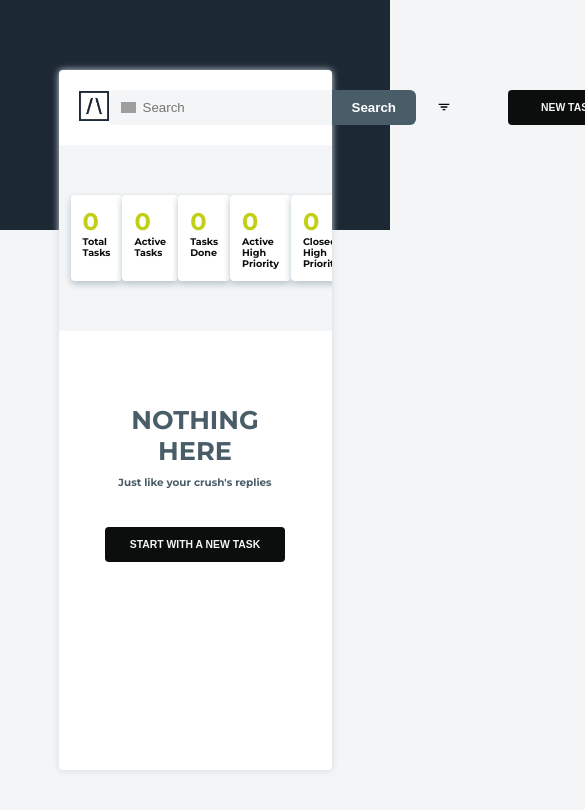
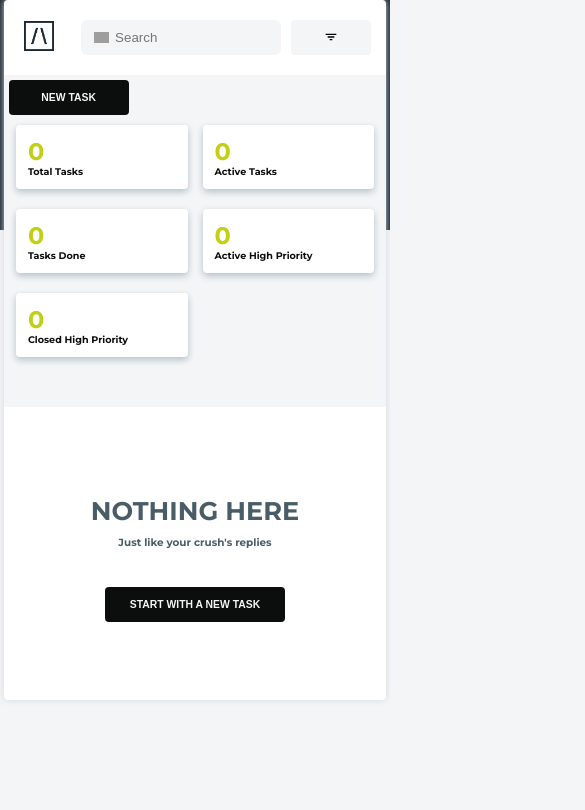
Before and after one commit to issajeanmarie/task-force-challenge-frontend, a React (Create React App) app: page / in a window 390 px wide. Shown: the top 810 px of the page, 585 px wide, since content can reach past the window. Built offline with nearby package versions, Linux system fonts and the light colour scheme; grey boxes are pictures that could not be loaded.

Commit message:
ADDED RESPONSIVENESS

```diff
--- a/public/styles/style.scss
+++ b/public/styles/style.scss
@@ -343,7 +343,6 @@ button.theButton{
 	background: #FFFFFF;
 	padding: 12px;
 	border-radius: 4px;
-	width: 130px;
 
 	h1{
 		color: #C1CF16;
@@ -383,19 +382,20 @@ button.theButton{
 	box-sizing: border-box;
 
 	//Make Scroll
-	::-webkit-scrollbar {
+	&::-webkit-scrollbar {
 	  width: 7px;
+	  height: 7px;
 	}
 
-	::-webkit-scrollbar-track {
+	&::-webkit-scrollbar-track {
 	  background: #F4F5F6;
 	}
 
-	::-webkit-scrollbar-thumb {
+	&::-webkit-scrollbar-thumb {
 	  background: #495D69;
 	}
 
-	::-webkit-scrollbar-thumb:hover {
+	&::-webkit-scrollbar-thumb:hover {
 	  background: #1C2834;
 	}
 
@@ -411,3 +411,60 @@ button.theButton{
 .priorities.close, .hide_read{
 	display: none;
 }
+
+
+
+
+//RESPONSIVENESS
+@media screen and (max-width: 768px) {
+	.elements{
+		width: 98%;
+		margin-top: -230px;
+
+		.Header{
+			.logo{
+				flex: 1fr;
+				margin-right: 10px;
+			}
+
+			.rightMenu{
+				flex: 1fr;
+
+				.filterCont{
+					margin-right: -5px;
+				}
+
+				.theButton{
+					flex: 30px;
+					position: absolute;
+					top: 80px;
+					left: -7px;
+					width: 10px;
+					z-index: 2;
+				}
+			}
+		}
+	}
+
+	.searchBox{
+		width: 200px;
+
+		button{
+			display: none;
+		}
+	}
+
+
+	.deleteTodo, .newTodo{
+		width: 95%;
+		z-index: 3;
+	}
+
+	.Menu{
+		display: grid;
+		grid-template-columns: repeat(auto-fill, minmax(120px, 1fr));
+		grid-column-gap: 15px;
+		grid-row-gap: 20px;
+		justify-item: center;
+	}
+}
--- a/src/Components/Contents/index.jsx
+++ b/src/Components/Contents/index.jsx
@@ -9,7 +9,6 @@ function Contents({Button}) {
 		const wrapper = document.querySelector('#newWrapper');
 		wrapper.classList.remove('close');
 	}
-
 
 	const showTodos = useSelector(state => state.showTodos);
 	let counter = 1;
--- a/src/Components/Header.jsx
+++ b/src/Components/Header.jsx
@@ -1,10 +1,12 @@
 import React, { useState, useEffect } from 'react';
 import Search from './Search.jsx';
-
+import { showToDos } from '../Redux/Actions/index.jsx';
+import { useSelector, useDispatch } from 'react-redux';
 import { BiFilter } from 'react-icons/bi';
 
 export function Header() {
 
+	const dispatch = useDispatch();
 	const [state, setState] = useState(false);
 
 	useEffect(() => {
@@ -15,6 +17,7 @@ export function Header() {
 			filters.classList.remove('close');
 		} else{
 			filters.classList.add('close');
+			dispatch(showToDos());
 		}
 	})
 
--- a/src/Components/ReadTodo.jsx
+++ b/src/Components/ReadTodo.jsx
@@ -62,6 +62,11 @@ function ReadTodo({className}) {
 		border-radius: 4px;
 		margin: -160px auto 2% auto;
 
+		@media screen and (max-width: 768px){
+			width: 95%;
+			margin-top: -230px;
+		}
+
 		.title{
 			color: #0C0D0D;
 			font-size: 1.6em;
@@ -97,12 +102,34 @@ function ReadTodo({className}) {
 		width: 100%;
 		margin: 8px;
 		display: ${props => props.done === 'true' ? 'flex' : 'grid'};
-		grid-template-columns: 20px 1fr 1fr 150px 1fr 5% 90px 30px 30px 120px;
+		grid-template-columns: 1fr 1fr 150px 90px 90px 1fr 90px 1fr 30px 30px 80px;
 		align-items: center;
 		grid-column-gap: 3px;
 		box-sizing: border-box;
 		opacity: ${props => props.done === 'true' ? 0.4 : 1};
 		position: relative;
+		overflow: auto;
+
+		//Make Scroll
+		&::-webkit-scrollbar {
+		  height: 7px;
+		}
+
+		&::-webkit-scrollbar-track {
+		  background: #F4F5F6;
+		}
+
+		&::-webkit-scrollbar-thumb {
+		  background: #495D69;
+		}
+
+		&::-webkit-scrollbar-thumb:hover {
+		  background: #1C2834;
+		}
+
+		@media screen and (max-width: 768px){
+			grid-template-columns: 1fr 1fr 150px 90px 90px 1fr 90px 1fr 30px 30px 80px;
+		}
 
 
 		.date-1, .date-2{
```
Also changed, not shown: public/styles/style.min.css, 2 other files (tests, documents, lock files or other folders).
